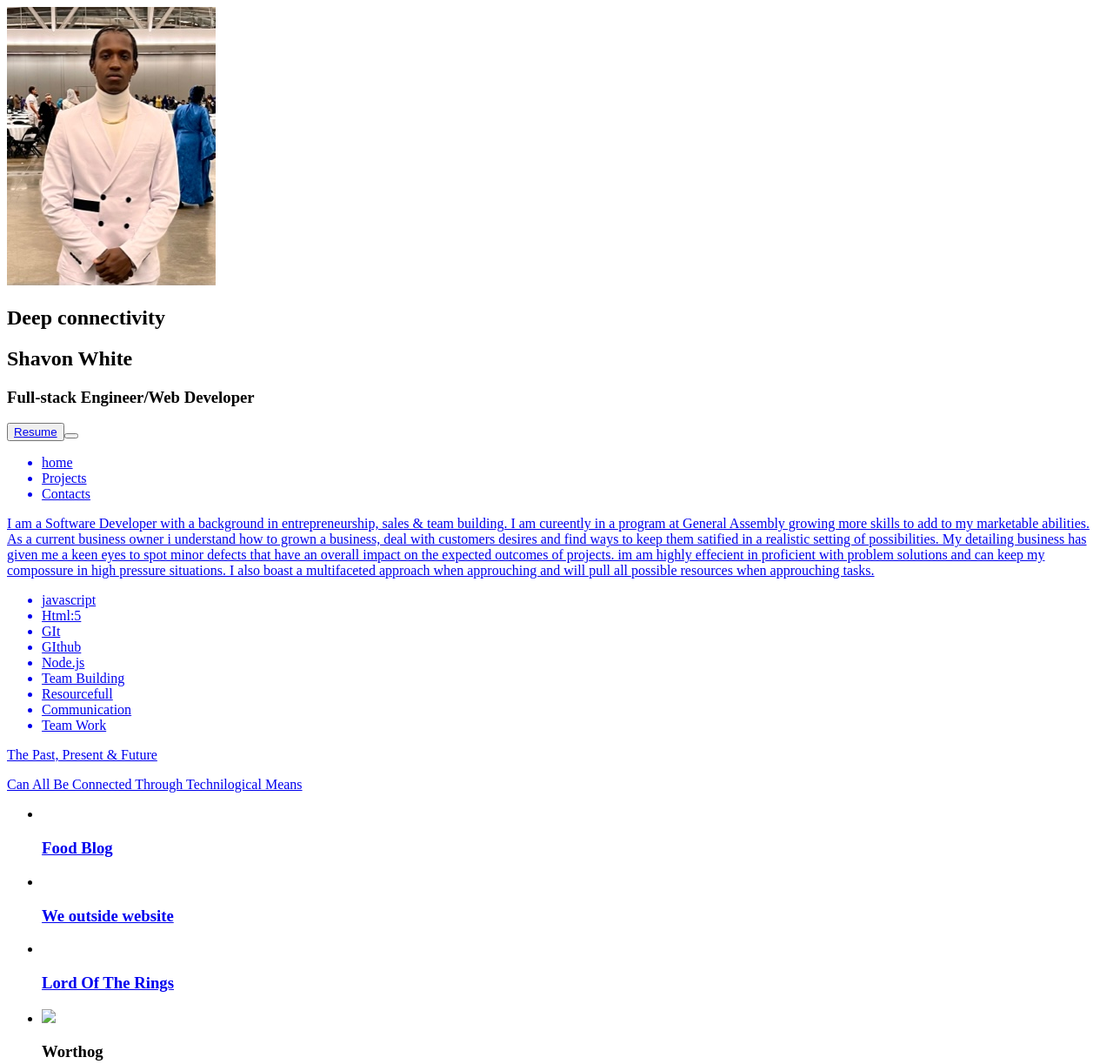
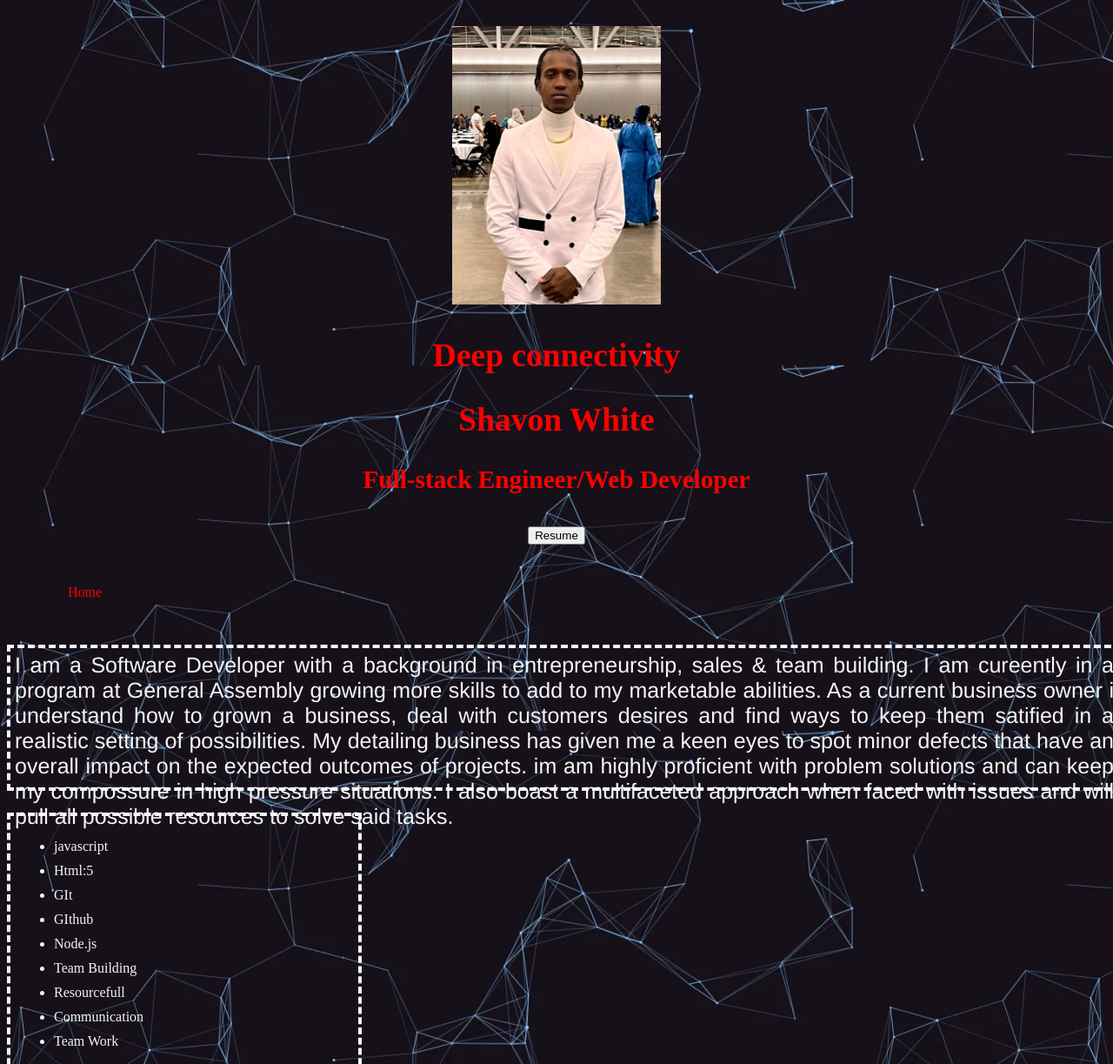
Before and after one commit to Shavon63/portfolio, a plain HTML site: page index.html in a window 1280 px wide. Shown: the top 1223 px of the page at 87% size. Drawn offline with Linux system fonts and the light colour scheme.

Commit message:
updaes more

```diff
--- a/index.html
+++ b/index.html
@@ -7,25 +7,25 @@
     <meta name="viewport" content="width=device-width, initial-scale=1.0">
     <title>Document</title>
 </head>
-<body>
+<body background="cssbackground.pnj.webp">
     <section class="page-1" id="current-page">
-        <div>
-        <img src="./IMG_0727.jpg" alt="profilePic">
-        <h1 class="pg1h1"> Deep connectivity</h1>
-        <h2 class="'pg1h2"> Shavon White</h2>
-        <h3 class="pg1h3">Full-stack Engineer/Web Developer</h3>
-        <button class="resume"><a href="resum.pdf">Resume<button>
+        <div class="heading">
+        <img class="profilePic" src="./IMG_0727.jpg" alt="profilePic">
+        <h1> Deep connectivity</h1>
+        <h2> Shavon White</h2>
+        <h3>Full-stack Engineer/Web Developer</h3>
+        <a href="resum.pdf"><button class="resume">Resume</button></a>
     </div>
     <nav>
-        <ul>
-            <li a="#" class="page-1" id="current-page">home</li>
-            <li a="#" class="page-2" id="hidden-page">Projects</li>
-            <li a="#" class="page-3" id="hidden-page">Contacts</li>
+        <ul class="nav">
+            <li class="page-1" id="current-page">Home</li>
+            <li class="page-2" id="hidden-page">Projects</li>
+            <li class="page-3" id="hidden-page">Contacts</li>
         </ul>
         </nav>
-    <p class="aboutMe">I am a Software Developer with a background in entrepreneurship, sales & team building. I am cureently in a program at General Assembly growing more skills to add to my marketable abilities. As a current business owner i understand how to grown a business, deal with customers desires and find ways to keep them satified in a realistic setting of possibilities. My detailing business has given me a keen eyes to spot minor defects that have an overall impact on the expected outcomes of projects. im am highly effecient in proficient with problem solutions and can keep my compossure in high pressure situations. I also boast a multifaceted approach when approuching and will pull all possible resources when approuching tasks.  </p>
+    <p class="aboutMe">I am a Software Developer with a background in entrepreneurship, sales & team building. I am cureently in a program at General Assembly growing more skills to add to my marketable abilities. As a current business owner i understand how to grown a business, deal with customers desires and find ways to keep them satified in a realistic setting of possibilities. My detailing business has given me a keen eyes to spot minor defects that have an overall impact on the expected outcomes of projects. im am highly proficient with problem solutions and can keep my compossure in high pressure situations. I also boast a multifaceted approach when faced with issues and will pull all possible resources to solve said tasks.</p>
     <div class="skills">
-        <ul>
+        <ul class="skillsLi">
             <li>javascript</li>
             <li>Html:5</li>
             <li>GIt</li>
@@ -46,20 +46,20 @@
         <div id="projects1">
             <ul>
                 <li>
-                <img src=>
+                <img src="yardmonvegan.png">
                 <h3><a href="https://dash.generalassemb.ly/Shavon6363/build-your-own-blog-theme">Food Blog</a></h3>
                 </li>
                 <li>
-                <img src=>
+                <img src="weoutside.png">
                 <h3><a href="https://dash.generalassemb.ly/Shavon6363/build-your-own-personal-website">We outside website</a></h3>
                 </li>
                 <li>
-                    <img src=>
-                    <h3><a href="http://127.0.0.1:5502/index.html">Lord Of The Rings</a></h3>
+                    <img src="koffekorner.png">
+                    <h3><a href=https://dash.generalassemb.ly/Shavon6363/build-your-own-business-website>The Koffe Korner</a></h3>
                 </li>
                 <li>
-                    <img src="http://127.0.0.1:5501/hogwart/index.html">
-                    <h3>Worthog</h3>
+                    <img src=hogwarts.png>
+                    <h3><a href="http://127.0.0.1:5501/hogwart/index.html">Worthog</a></h3>
                 </li>
             </ul>
         </div>
--- a/style.css
+++ b/style.css
@@ -0,0 +1,101 @@
+@import url('https://fonts.googleapis.com/css2?family=Merriweather:ital,wght@1,900&display=swap');
+@import url('https://fonts.googleapis.com/css2?family=Anton&family=Russo+One&display=swap');
+body {
+    background-color: blanchedalmond;
+}
+.profilePic{
+box-shadow: 15px 15x black;
+}
+
+.heading {
+    text-align: center;
+    font-size: 25px;
+    font-family: Aton, russo;
+    margin-top: 30px;
+    animation: color-chnage 1s infinite;
+    -webkit-animation: color-change 1s infinite;
+    -moz-animation: color-change 1s infinite;
+    -o-animation: color-change 1s infinite;
+    -ms-animation: color-change 1s infinite;
+    animation: color-change 1s infinite;
+}
+@keyframes color-change {
+    0% {color: red}
+    50% {color: green}
+    100% {color: blue}
+}
+
+
+
+nav {
+    height: 100%;
+    width: 100px ;
+    margin: 20px;
+    text-align: left;
+    padding: 5px;
+
+}
+
+
+.nav li{
+    text-decoration: none;
+    color: black;
+    padding: 5px;
+    list-style: none;
+    animation: color-chnage 1s infinite;
+    -webkit-animation: color-change 1s infinite;
+    -moz-animation: color-change 1s infinite;
+    -o-animation: color-change 1s infinite;
+    -ms-animation: color-change 1s infinite;
+    animation: color-change 1s infinite;
+}
+@keyframes color-change {
+    0% {color: red}
+    50% {color: green}
+    100% {color: blue}
+}
+
+.aboutMe{
+    text-decoration-line: none;
+    height: 150px;
+    width: 100%;
+    color: whitesmoke;
+    font-size: large;
+    font-family: 'Franklin Gothic Medium', 'Arial Narrow', Arial, sans-serif;
+    padding: 5px;
+    border-style: dashed;
+    border-width: 4px;
+    text-align: justify;
+    font-size:25px;
+    position: relative;
+
+}
+.skills {
+    border-style: dashed;
+    border-width: 4px;
+    text-align: justify;
+    color: whitesmoke;
+    width: 400px;
+    display: flex;
+    flex-direction: column;
+    position: relative;
+}
+
+.skillsLi li{
+    margin: 10px;
+}
+footer{
+    color: whitesmoke;
+    font-family: Impact, Haettenschweiler, 'Arial Narrow Bold', sans-serif;
+    font-size: 20px;
+    text-align: center;
+    position: relative;
+}
+
+.page-2 {
+    display: none;
+}
+
+.page-3 {
+    display: none;
+}
```
Also changed, not shown: background.jpg (added), cssbackground.pnj.webp (added), hogwarts.png (added), 4 other files.
